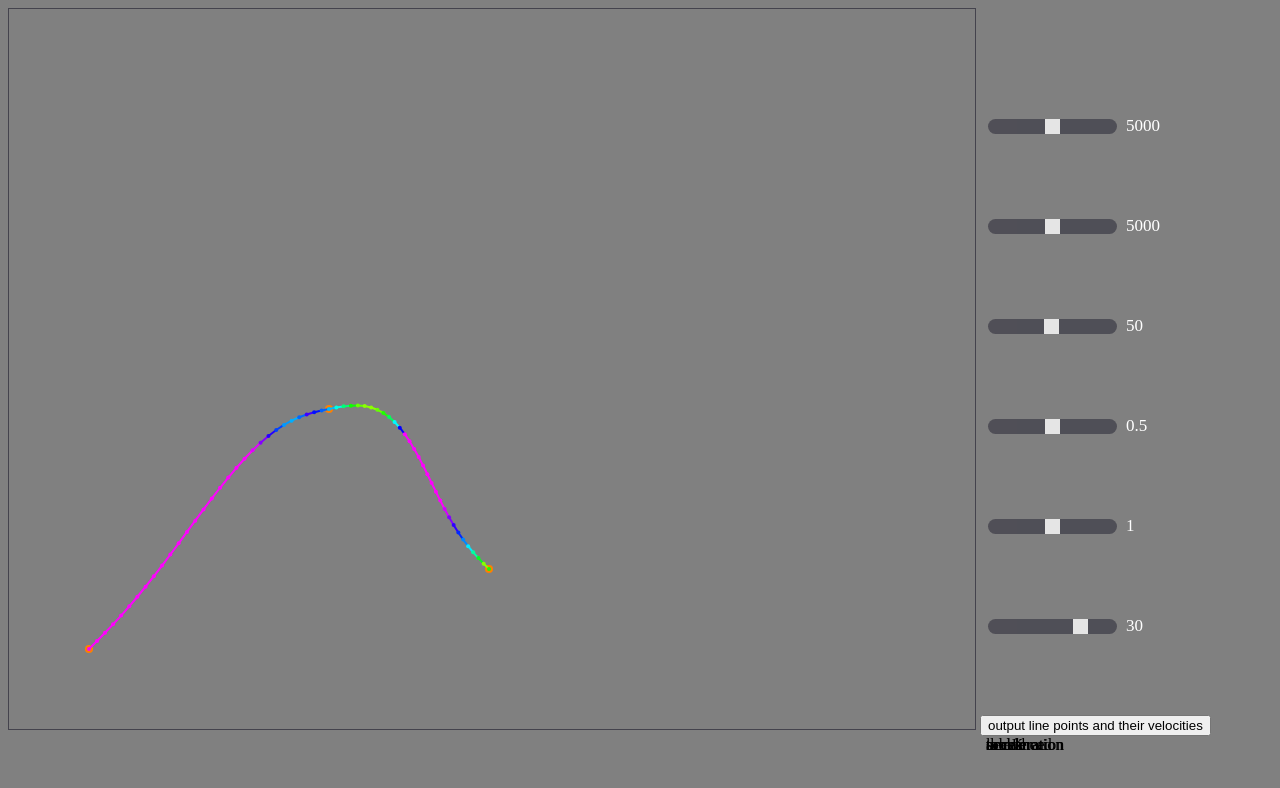
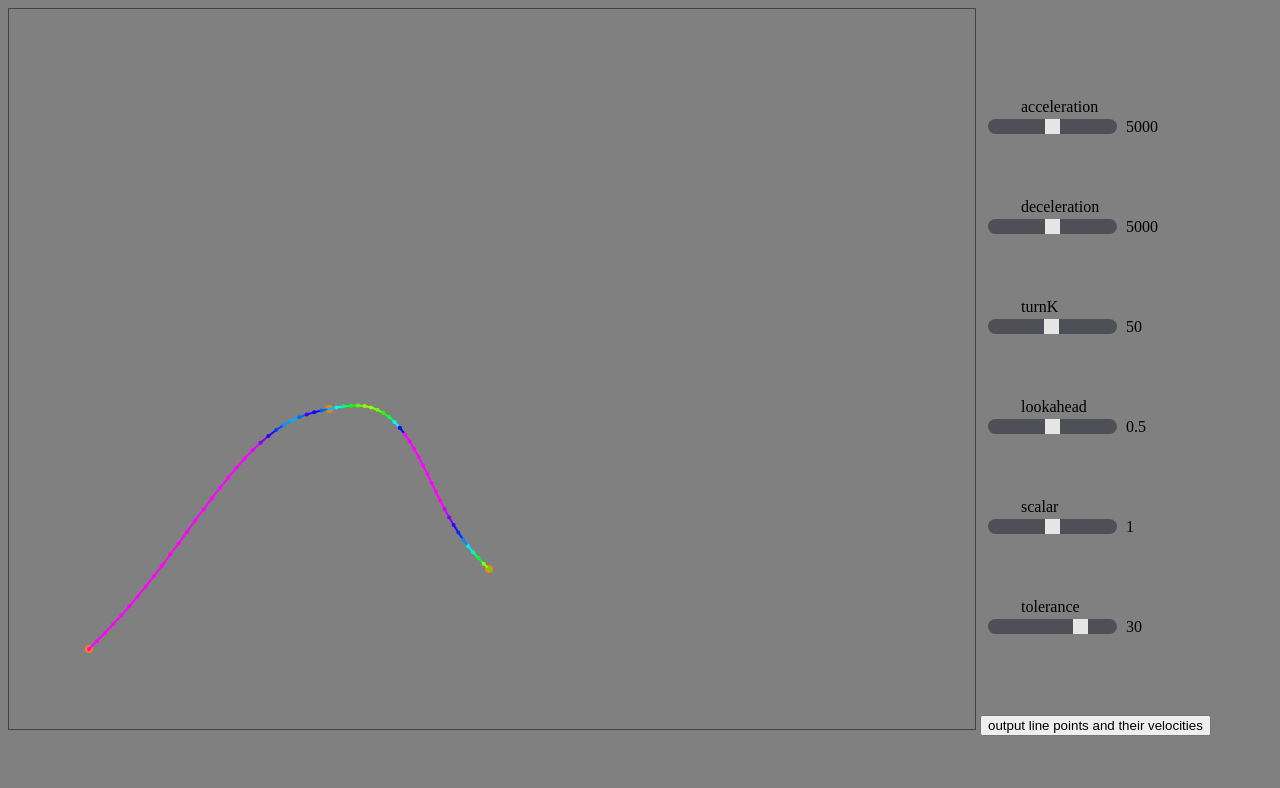
Before and after one commit to 1010A-VRC/pure-pursuit-js, a plain HTML site: page index.html in a window 1280 px wide. Drawn offline with Linux system fonts and the light colour scheme.

Commit message:
made the labels scale it properly as well know

```diff
--- a/index.html
+++ b/index.html
@@ -18,27 +18,27 @@
   <div class="sliderContainer" style="position:absolute" id="sliderContainerDiv">
 
     <input type="range" min="1" max="40" value="30" class="slider" style="position:absolute" id="slider1">
-    <span id="slider1_val" style="position:absolute" class="text"></span>
+    <span id="slider1_val" style="position:absolute" class="text-center"></span>
     <label for="slider1" style="position:absolute" id="slider1_label">tolerance</label>
 
     <input type="range" min="1" max="1000" value="500" class="slider" style="position:absolute" id="slider2">
-    <span id="slider2_val" style="position:absolute" class="text"></span>
+    <span id="slider2_val" style="position:absolute" class="text-center"></span>
     <label for="slider2" style="position:absolute" id="slider2_label">scalar</label>
 
     <input type="range" min="1" max="1000" value="500" class="slider" style="position:absolute" id="slider3">
-    <span id="slider3_val" style="position:absolute" class="text"></span>
+    <span id="slider3_val" style="position:absolute" class="text-center"></span>
     <label for="slider3" style="position:absolute" id="slider3_label">lookahead</label>
 
     <input type="range" min="1" max="100" value="50" class="slider" style="position:absolute" id="slider4">
-    <span id="slider4_val" style="position:absolute" class="text"></span>
+    <span id="slider4_val" style="position:absolute" class="text-center"></span>
     <label for="slider4" style="position:absolute" id="slider4_label">turnK</label>
 
     <input type="range" min="1" max="10000" value="5000" class="slider" style="position:absolute" id="slider5">
-    <span id="slider5_val" style="position:absolute" class="text"></span>
+    <span id="slider5_val" style="position:absolute" class="text-center"></span>
     <label for="slider5" style="position:absolute" id="slider5_label">deceleration</label>
 
     <input type="range" min="1" max="10000" value="5000" class="slider" style="position:absolute" id="slider6">
-    <span id="slider6_val" style="position:absolute" class="text"></span>
+    <span id="slider6_val" style="position:absolute" class="text-center"></span>
     <label for="slider6" style="position:absolute" id="slider6_label">acceleration</label>
   </div>
 
--- a/script/canvas.js
+++ b/script/canvas.js
@@ -20,14 +20,12 @@ const slider4_val_d = document.getElementById('slider4_val');
 const slider5_val_d = document.getElementById('slider5_val');
 const slider6_val_d = document.getElementById('slider6_val');
 
-const slider1_val_div = document.getElementById('slider1_val_div');
-const slider2_val_div = document.getElementById('slider2_val_div');
-const slider3_val_div = document.getElementById('slider3_val_div');
-const slider4_val_div = document.getElementById('slider4_val_div');
-const slider5_val_div = document.getElementById('slider5_val_div');
-const slider6_val_div = document.getElementById('slider6_val_div');
-
-
+const slider1_label_d = document.getElementById('slider1_label');
+const slider2_label_d = document.getElementById('slider2_label');
+const slider3_label_d = document.getElementById('slider3_label');
+const slider4_label_d = document.getElementById('slider4_label');
+const slider5_label_d = document.getElementById('slider5_label');
+const slider6_label_d = document.getElementById('slider6_label');
 
 var tooltip = document.getElementById('tooltip-span');
 var slider_container = document.getElementById('sliderContainerDiv');
@@ -94,10 +92,8 @@ function maintainCanvas() {
   slider6_val.innerHTML = sliders.maxAccel;
   maxAccel2 = sliders.maxAccel;
 
-  bottom_style7 = ("%d", window.innerHeight/8)*7 + "px";
-  bottom_style8 = ("%d", window.innerHeight) + "px";
+
   left_style = ("%d", canvas.width + 20 + "px");
-
   slider_container.style.left = left_style;
 
   bottom_style1 = ("%d", window.innerHeight/8) + "px";
@@ -105,36 +101,48 @@ function maintainCanvas() {
   slider1_div.style.left = "0px";
   slider1_val_d.style.bottom = ("%d", (window.innerHeight/8) + "px");
   slider1_val_d.style.left = "140px";
+  slider1_label_d.style.bottom = ("%d", ((window.innerHeight/8) + 20) + "px");
+  slider1_label_d.style.left = "35px";
 
   bottom_style2 = ("%d", window.innerHeight/8)*2 + "px";
   slider2_div.style.bottom = bottom_style2;
   slider2_div.style.left = "0px";
   slider2_val_d.style.bottom = ("%d", ((window.innerHeight/8)*2) + "px");
   slider2_val_d.style.left = "140px";
+  slider2_label_d.style.bottom = ("%d", (((window.innerHeight/8)*2) + 20) + "px");
+  slider2_label_d.style.left = "35px";
 
   bottom_style3 = ("%d", window.innerHeight/8)*3 + "px";
   slider3_div.style.bottom = bottom_style3;
   slider3_div.style.left = "0px";
   slider3_val_d.style.bottom = ("%d", ((window.innerHeight/8)*3) + "px");
   slider3_val_d.style.left = "140px";
+  slider3_label_d.style.bottom = ("%d", (((window.innerHeight/8)*3) + 20) + "px");
+  slider3_label_d.style.left = "35px";
 
   bottom_style4 = ("%d", window.innerHeight/8)*4 + "px";
   slider4_div.style.bottom = bottom_style4;
   slider4_div.style.left = "0px";
   slider4_val_d.style.bottom = ("%d", (window.innerHeight/8)*4 + "px");
   slider4_val_d.style.left = "140px";
+  slider4_label_d.style.bottom = ("%d", (((window.innerHeight/8)*4) + 20) + "px");
+  slider4_label_d.style.left = "35px";
 
   bottom_style5 = ("%d", window.innerHeight/8)*5 + "px";
   slider5_div.style.bottom = bottom_style5;
   slider5_div.style.left = "0px";
   slider5_val_d.style.bottom = ("%d", (window.innerHeight/8)*5 + "px");
   slider5_val_d.style.left = "140px";
+  slider5_label_d.style.bottom = ("%d", (((window.innerHeight/8)*5) + 20) + "px");
+  slider5_label_d.style.left = "35px";
 
   bottom_style6 = ("%d", window.innerHeight/8)*6 + "px";
   slider6_div.style.bottom = bottom_style6;
   slider6_div.style.left = "0px";
   slider6_val_d.style.bottom = ("%d", (window.innerHeight/8)*6 + "px");
   slider6_val_d.style.left = "140px";
+  slider6_label_d.style.bottom = ("%d", (((window.innerHeight/8)*6) + 20) + "px");
+  slider6_label_d.style.left = "35px";
 
 
   if (showRect) {
```
